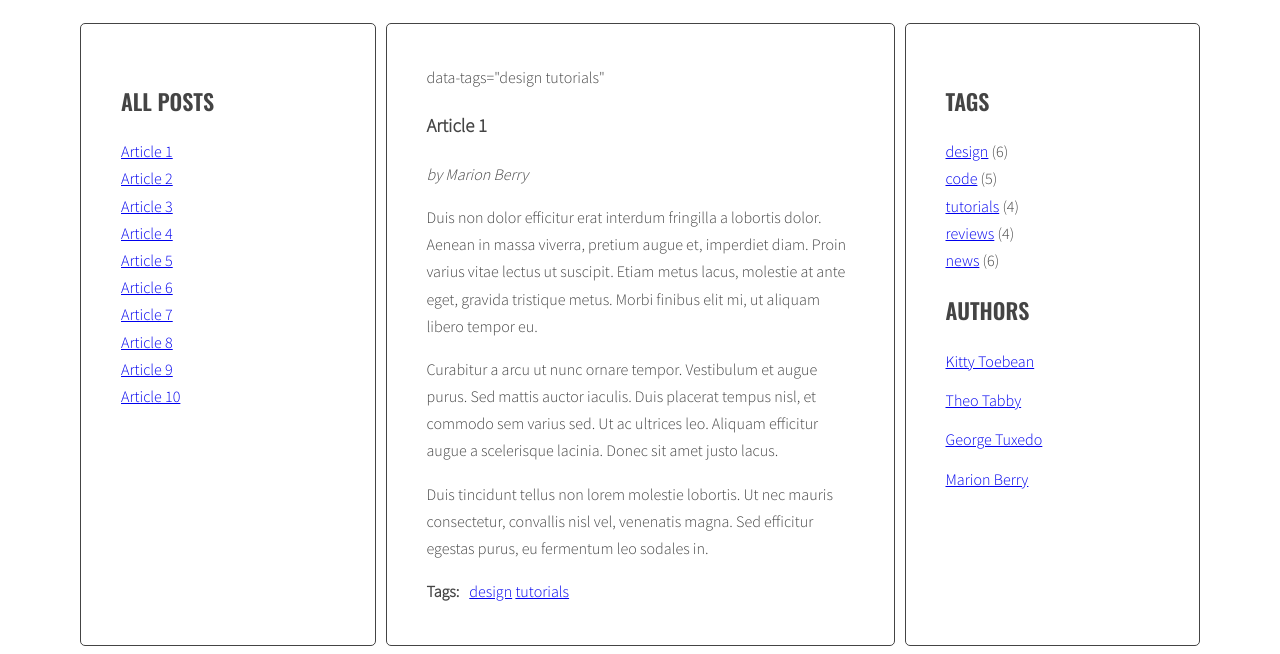
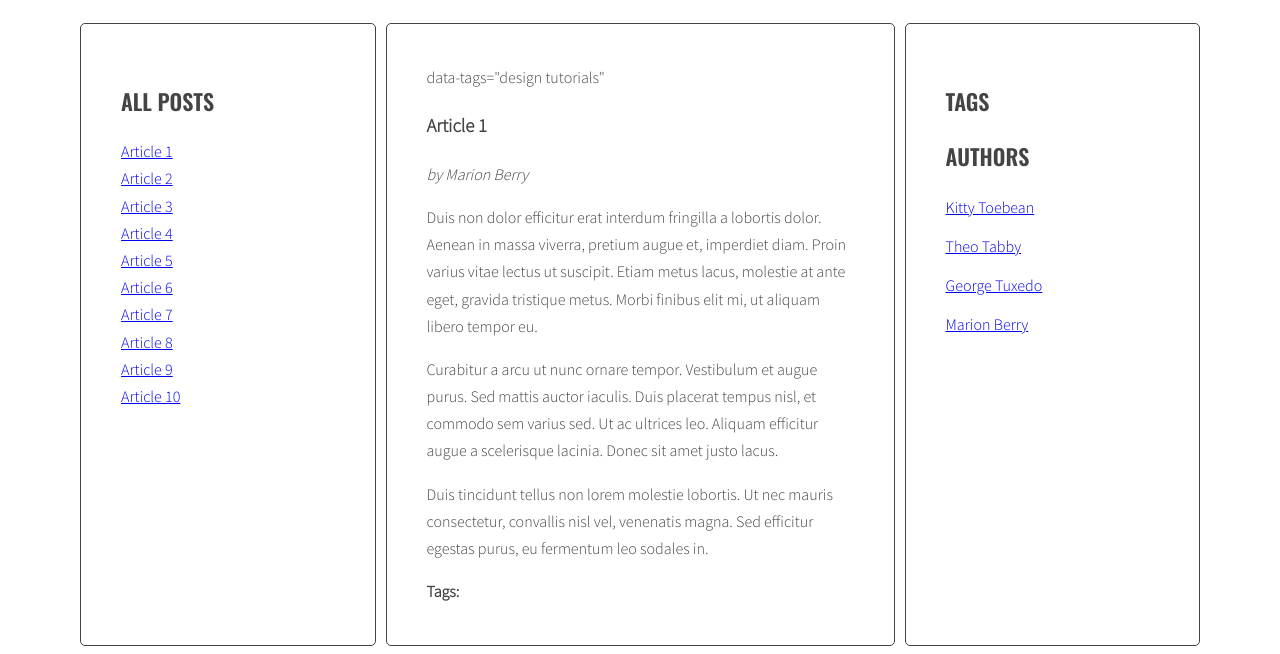
Before and after one commit to ManiuraGaziura/javascript-blog, a website: page index.html in a window 1280 px wide. Shown: the part 220-874 px from the top of the page. Drawn offline with nearby package versions, Linux system fonts and the light colour scheme.

Commit message:
html edit v126

```diff
--- a/index.html
+++ b/index.html
@@ -31,8 +31,6 @@
           <div class="post-tags">
             <p><strong>Tags:</strong></p>
             <ul class="list list-horizontal">
-              <li><a href="#">design</a></li>
-              <li><a href="#">tutorials</a></li>
             </ul>
           </div>
         </article>
@@ -49,8 +47,6 @@
           <div class="post-tags">
             <p><strong>Tags:</strong></p>
             <ul class="list list-horizontal">
-              <li><a href="#">news</a></li>
-              <li><a href="#">code</a></li>
             </ul>
           </div>
         </article>
@@ -66,9 +62,6 @@
           <div class="post-tags">
             <p><strong>Tags:</strong></p>
             <ul class="list list-horizontal">
-              <li><a href="#">news</a></li>
-              <li><a href="#">reviews</a></li>
-              <li><a href="#">design</a></li>
             </ul>
           </div>
         </article>
@@ -85,9 +78,6 @@
           <div class="post-tags">
             <p><strong>Tags:</strong></p>
             <ul class="list list-horizontal">
-              <li><a href="#">tutorials</a></li>
-              <li><a href="#">code</a></li>
-              <li><a href="#">design</a></li>
             </ul>
           </div>
         </article>
@@ -104,8 +94,6 @@
           <div class="post-tags">
             <p><strong>Tags:</strong></p>
             <ul class="list list-horizontal">
-              <li><a href="#">design</a></li>
-              <li><a href="#">reviews</a></li>
             </ul>
           </div>
         </article>
@@ -122,8 +110,6 @@
           <div class="post-tags">
             <p><strong>Tags:</strong></p>
             <ul class="list list-horizontal">
-              <li><a href="#">reviews</a></li>
-              <li><a href="#">code</a></li>
             </ul>
           </div>
         </article>
@@ -140,8 +126,6 @@
           <div class="post-tags">
             <p><strong>Tags:</strong></p>
             <ul class="list list-horizontal">
-              <li><a href="#">code</a></li>
-              <li><a href="#">news</a></li>
             </ul>
           </div>
         </article>
@@ -158,9 +142,6 @@
           <div class="post-tags">
             <p><strong>Tags:</strong></p>
             <ul class="list list-horizontal">
-              <li><a href="#">news</a></li>
-              <li><a href="#">design</a></li>
-              <li><a href="#">tutorials</a></li>
             </ul>
           </div>
         </article>
@@ -177,8 +158,6 @@
           <div class="post-tags">
             <p><strong>Tags:</strong></p>
             <ul class="list list-horizontal">
-              <li><a href="#">news</a></li>
-              <li><a href="#">tutorials</a></li>
             </ul>
           </div>
         </article>
@@ -195,10 +174,6 @@
           <div class="post-tags">
             <p><strong>Tags:</strong></p>
             <ul class="list list-horizontal">
-              <li><a href="#">code</a></li>
-              <li><a href="#">design</a></li>
-              <li><a href="#">news</a></li>
-              <li><a href="#">reviews</a></li>
             </ul>
           </div>
         </article>
@@ -206,11 +181,6 @@
       <aside class="sidebar">
         <h2 class="section-title">Tags</h2>
         <ul class="list tags">
-          <li><a href="#">design</a> <span>(6)</span></li>
-          <li><a href="#">code</a> <span>(5)</span></li>
-          <li><a href="#">tutorials</a> <span>(4)</span></li>
-          <li><a href="#">reviews</a> <span>(4)</span></li>
-          <li><a href="#">news</a> <span>(6)</span></li>
         </ul>
         <h2 class="section-title">Authors</h2>
         <ul class="list authors">
--- a/js/script.js
+++ b/js/script.js
@@ -3,6 +3,7 @@
 const optArticleSelector = '.post';
 const optTitleSelector = '.post-title';
 const optTitleListSelector = '.titles';
+const optArticleTagsSelector = '.post-tags .list';
 
 function generateTitleLinks() {
   console.log('generateTitleLinks was run');
```
